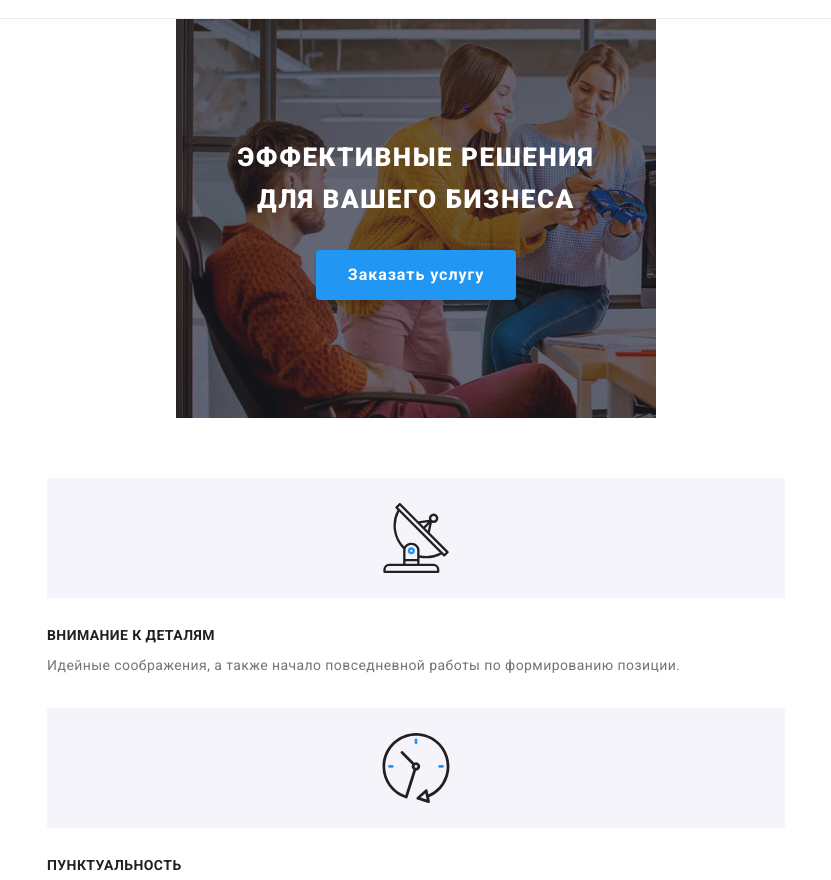
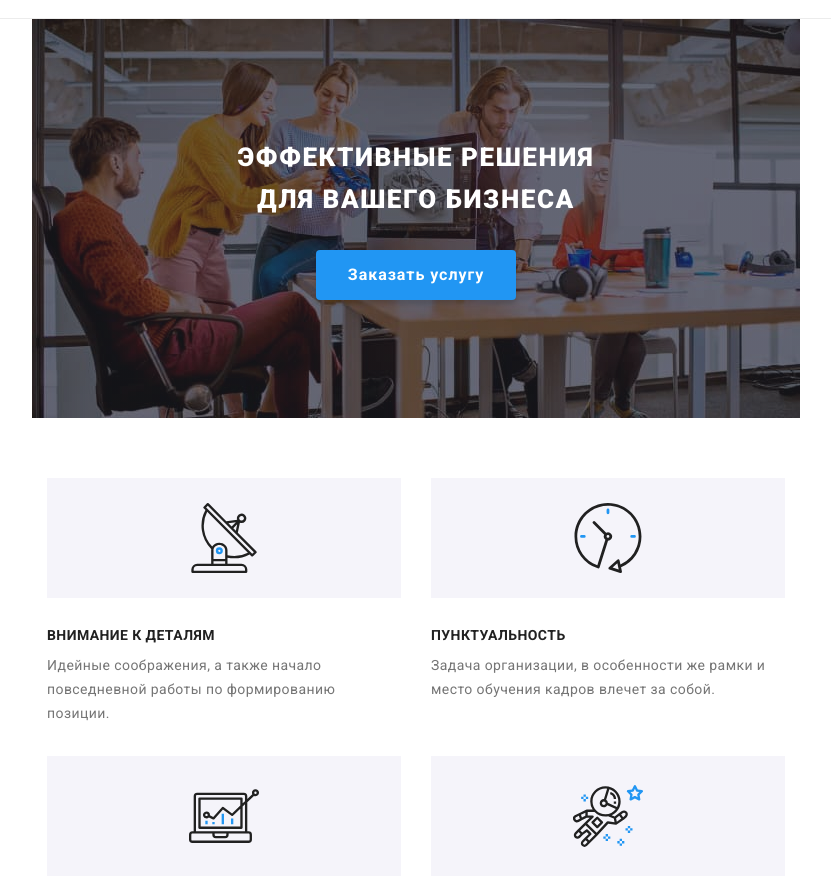
Before and after one commit to Nataliia96/goit-markup-hw-08, a plain HTML site: page index.html in a window 1280 px wide. Shown: the part 62-942 px from the top of the page, without its empty margins (224-1055 px from the left). Drawn offline with nearby package versions, Linux system fonts and the light colour scheme.

Commit message:
add features section for tablet

```diff
--- a/index.html
+++ b/index.html
@@ -58,7 +58,8 @@
         </div>
      </section>
      <section class="section">
-         <ul class="features container">
+         <div class="container">
+         <ul class="features">
              <li class="features__item">
                  <div class="features__icons-wrapper"><svg class="features__icon">
                     <use href="./images/icons.svg#antenna"></use>
@@ -94,6 +95,7 @@
               <p class="features__description">Значимость этих проблем настолько очевидна, что реализация плановых заданий.</p>
              </li>
          </ul>
+        </div>
      </section>
      <section class="projects-section">
          <div class="container">
--- a/scss/components/_features.scss
+++ b/scss/components/_features.scss
@@ -1,3 +1,20 @@
+@media screen and (min-width:768px){
+    .features{
+        display:flex;
+        flex-wrap: wrap;
+        margin-right: -30px;
+        margin-bottom: -30px;
+        margin-left: 0;
+        margin-top:0;
+    }
+    .features__item{
+        flex-basis: 354px;
+        margin-right: 30px;
+        margin-bottom: 30px ;
+        margin-top: 0;
+        margin-left: 0;
+    }
+}
 .features__icons-wrapper {
     height:120px;
     margin-bottom: 30px;
@@ -12,19 +29,22 @@
     margin-bottom: 30px;
 }
 .features__title {
+    margin-bottom:10px;
+
     color: var(--title-text-color);
     font-weight: 700;
     font-size: 14px;
     line-height: 1.1;
     letter-spacing: 0.03em;
     text-transform: uppercase;
-    margin-bottom:10px;
+
 }
 .features__description {
+    margin-top:0;
+
     font-size: 14px;
     line-height: 1.71;
     letter-spacing: 0.03em;
-    margin-top:0;
 }
 .features__icon {
     max-width: 70px;
--- a/scss/components/hero-section/_hero-background.scss
+++ b/scss/components/hero-section/_hero-background.scss
@@ -1,5 +1,5 @@
 .hero-content {
-  max-width: 480px;
+  max-width:480px;
   height: auto;
   margin-left: auto;
   margin-right: auto;
@@ -17,11 +17,12 @@
   text-align: center;
 
   @media screen and (min-width:768px){
+    max-width: 768px;
     background-image: linear-gradient(
        rgba(47, 48, 58, 0.4) 100%,
        rgba(47, 48, 58, 1)
      ),
-      url(../images/background.jpg);
+      url(../images/background-tablet.jpg);
       background-size: cover;
 
       width: 768px;
```
Also changed, not shown: css/main.css, css/main.min.css, images/background-tablet.jpg (added), 2 other files.
